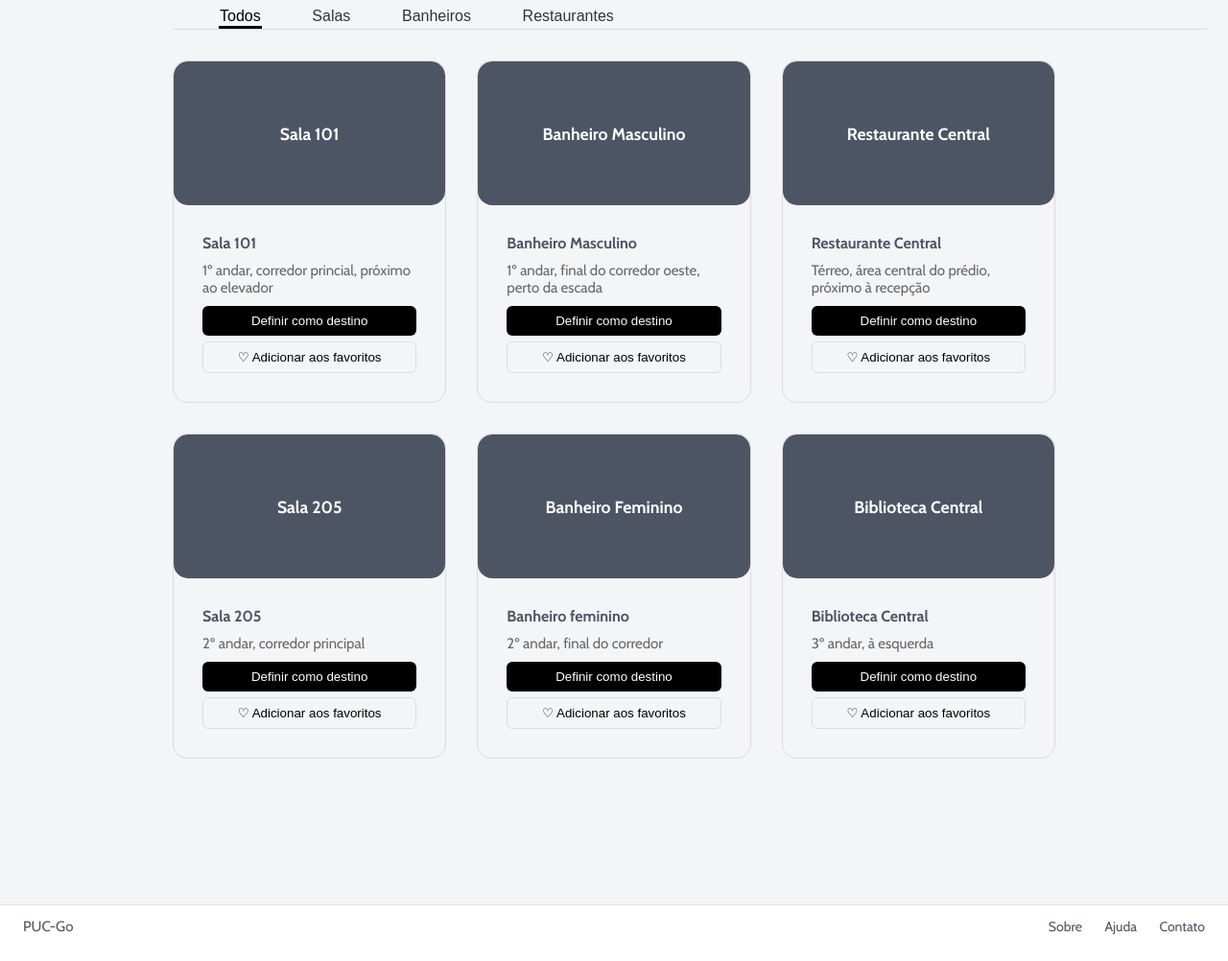
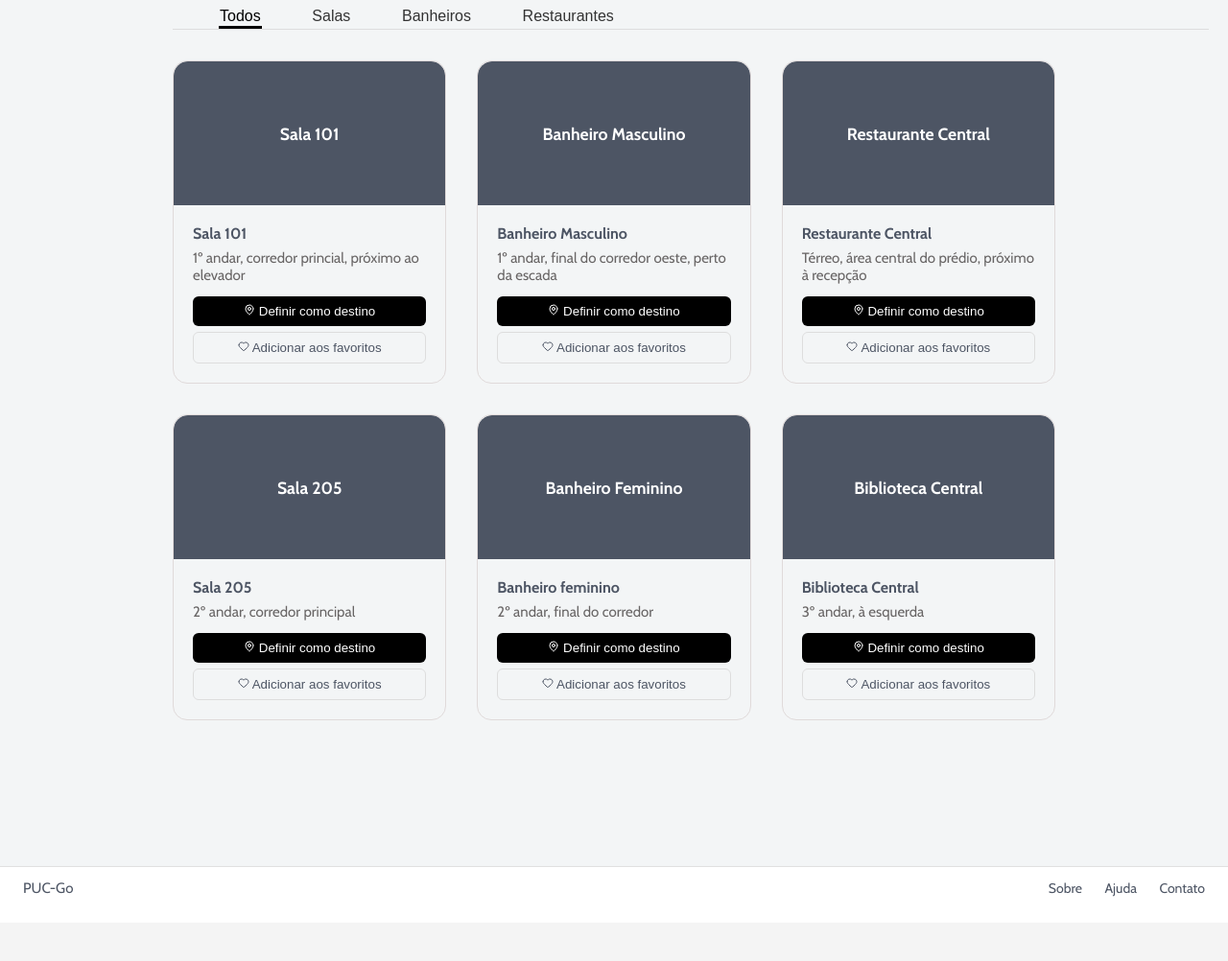
Before and after one commit to rayssathayde/inf1039-puc-go, a Django app: page /available_locations/ in a window 1280 px wide. Shown: the part 235-1237 px from the top of the page at 96% size. After the commit the page ends 1170 px from the top, so only its background shows below. Run offline with Django 5.2, Linux system fonts and the light colour scheme.

Commit message:
padronização de algumas coisas

```diff
--- a/static/CSS/style_cadastro.css
+++ b/static/CSS/style_cadastro.css
@@ -19,7 +19,7 @@
 .subtitle {
     text-align: center;
     color: #666;
-    font-size: 14px;
+    font-size: 18px;
     margin-bottom: 36px;
     line-height: 1.5;
 }
--- a/static/CSS/style_index.css
+++ b/static/CSS/style_index.css
@@ -112,7 +112,7 @@
     margin: 10px auto;
     display: flex;
     justify-content: space-between;
-    align-items: center;
+    align-items: start;
     flex-wrap: wrap;
     gap: 20px;
     padding: 0 20px;
--- a/static/CSS/style_locais_disponiveis.css
+++ b/static/CSS/style_locais_disponiveis.css
@@ -76,22 +76,24 @@ font-size: large;
     color: white;
     font-weight: bold;
     font-size: 1.1rem;
-    border-radius: 15px;
+    border-top-left-radius: 15px;
+    border-top-right-radius: 15px;
 }
+
 .card-body {
     display: flexbox;
-    padding: 30px;
+    padding: 20px;
 }
 
 .card-body h2 {
-    margin-bottom: 10px;
+    margin-bottom: 7px;
     font-size: 1rem;
 }
 
 .card-body p {
     font-size: 15px;
     color: #686565;
-    margin-bottom: 10px;
+    margin-bottom: 13px;
 }
 
 /* BOTÕES */
@@ -113,4 +115,16 @@ font-size: large;
     border-radius: 6px;
     cursor: pointer;
     width: 100%;
+    color:#4d5564;
 }
+
+.icn-core{
+    width:12px;
+    height:12px;
+    color:#4d5564;
+}
+
+.icn-rota{
+    width:12px;
+    height:12px;
+}
--- a/static/CSS/style_resultado_pesquisa.css
+++ b/static/CSS/style_resultado_pesquisa.css
@@ -3,6 +3,7 @@
 
 .titulo-res{
     font-size: 30px;
+    color:#000;
 }
 
 
--- a/templates/locais_disponiveis.html
+++ b/templates/locais_disponiveis.html
@@ -29,8 +29,8 @@
             <div class="card-body">
                 <h2 class>Sala 101</h2>
                 <p class>1º andar, corredor princial, próximo ao elevador</p>
-                <button type="button" class="define_destination">Definir como destino</button>
-                <button type = "button" class = "favorite">♡ Adicionar aos favoritos</button>
+                <button type="button" class="define_destination"><span data-lucide="map-pin" class="icn-rota"></span> Definir como destino</button>
+                <button type = "button" class = "favorite"><span data-lucide="heart" class="icn-core"></span> Adicionar aos favoritos</button>
             </div>
         </div>
         <div class = "localizacoes_card2">
@@ -38,8 +38,8 @@
             <div class = "card-body">
                 <h2 class>Banheiro Masculino</h2>
                 <p class>1º andar, final do corredor oeste, perto da escada</p>
-                <button type="button" class="define_destination">Definir como destino</button>
-                <button type = "button" class = "favorite">♡ Adicionar aos favoritos</button>
+                <button type="button" class="define_destination"><span data-lucide="map-pin" class="icn-rota"></span> Definir como destino</button>
+                <button type = "button" class = "favorite"><span data-lucide="heart" class="icn-core"></span> Adicionar aos favoritos</button>
             </div>
         </div>
         <div class = "localizacoes_card3">
@@ -47,8 +47,8 @@
             <div class = "card-body">
                 <h2 class>Restaurante Central</h2>
                 <p class>Térreo, área central do prédio, próximo à recepção</p>
-                <button type="button" class="define_destination">Definir como destino</button>
-                <button type = "button" class = "favorite">♡ Adicionar aos favoritos</button>
+                <button type="button" class="define_destination"><span data-lucide="map-pin" class="icn-rota"></span> Definir como destino</button>
+                <button type = "button" class = "favorite"><span data-lucide="heart" class="icn-core"></span> Adicionar aos favoritos</button>
             </div>
         </div>
         <div class = "localizacoes_card1">
@@ -56,8 +56,8 @@
             <div class = "card-body">
                 <h2 class>Sala 205</h2>
                 <p class>2º andar, corredor principal</p>
-                <button type="button" class="define_destination">Definir como destino</button>
-                <button type = "button" class = "favorite">♡ Adicionar aos favoritos</button>
+                <button type="button" class="define_destination"><span data-lucide="map-pin" class="icn-rota"></span> Definir como destino</button>
+                <button type = "button" class = "favorite"><span data-lucide="heart" class="icn-core"></span> Adicionar aos favoritos</button>
             </div>
         </div>
         <div class = "localizacoes_card2">
@@ -65,8 +65,8 @@
             <div class = "card-body">
                 <h2 class>Banheiro feminino</h2>
                 <p class>2º andar, final do corredor</p>
-                <button type="button" class="define_destination">Definir como destino</button>
-                <button type = "button" class = "favorite">♡ Adicionar aos favoritos</button>
+                <button type="button" class="define_destination"><span data-lucide="map-pin" class="icn-rota"></span> Definir como destino</button>
+                <button type = "button" class = "favorite"><span data-lucide="heart" class="icn-core"></span> Adicionar aos favoritos</button>
             </div>
         </div>
         <div class = "localizacoes_card3">
@@ -74,8 +74,8 @@
             <div class = "card-body">
                 <h2 class>Biblioteca Central</h2>
                 <p class>3º andar, à esquerda</p>
-                <button type="button" class="define_destination">Definir como destino</button>
-                <button type = "button" class = "favorite">♡ Adicionar aos favoritos</button>
+                <button type="button" class="define_destination"><span data-lucide="map-pin" class="icn-rota"></span> Definir como destino</button>
+                <button type = "button" class = "favorite"><span data-lucide="heart" class="icn-core"></span> Adicionar aos favoritos</button>
             </div>
         </div>
     </div>
--- a/templates/localizacoes_favoritas.html
+++ b/templates/localizacoes_favoritas.html
@@ -27,7 +27,7 @@
                 <i data-lucide="map-pin" class="icone-pin"></i>
                 <p class="local">Edifício Cardeal Leme</p>
                 <button class="btn-marcar-destino">
-                    <span class="texto-marcar-destino">Marcar como destino</span>
+                    <span class="texto-marcar-destino"> Marcar como destino</span>
                 </button>
             </div>
             <div class="card-localfav2">
@@ -38,7 +38,7 @@
                 <i data-lucide="map-pin" class="icone-pin"></i>
                 <p class="local">Edifício da Amizade - Ala Frings - Subsolo</p>
                 <button class="btn-marcar-destino">
-                    <span class="texto-marcar-destino">Marcar como destino</span>
+                    <span class="texto-marcar-destino"> Marcar como destino</span>
                 </button>
             </div>
             <div class="card-localfav3">
@@ -49,7 +49,7 @@
                 <i data-lucide="map-pin" class="icone-pin"></i>
                 <p class="local">Edifício da Amizade - Ala Frings - 3º andar</p>
                 <button class="btn-marcar-destino">
-                    <span class="texto-marcar-destino">Marcar como destino</span>
+                    <span class="texto-marcar-destino"> Marcar como destino</span>
                 </button>
             </div>
         </div>
--- a/templates/resultado_pesquisa.html
+++ b/templates/resultado_pesquisa.html
@@ -7,8 +7,6 @@
 {% block title %}PUC-Go — Resultado de Pesquisa{% endblock %}
 
 {% block content %}
-
-
 
     <div class = "resultados">
         <p class = "titulo-res">Resultados da Pesquisa</p>
```
Also changed, not shown: static/CSS/style_localizacoes_favoritas.css (+10 -3 lines).
